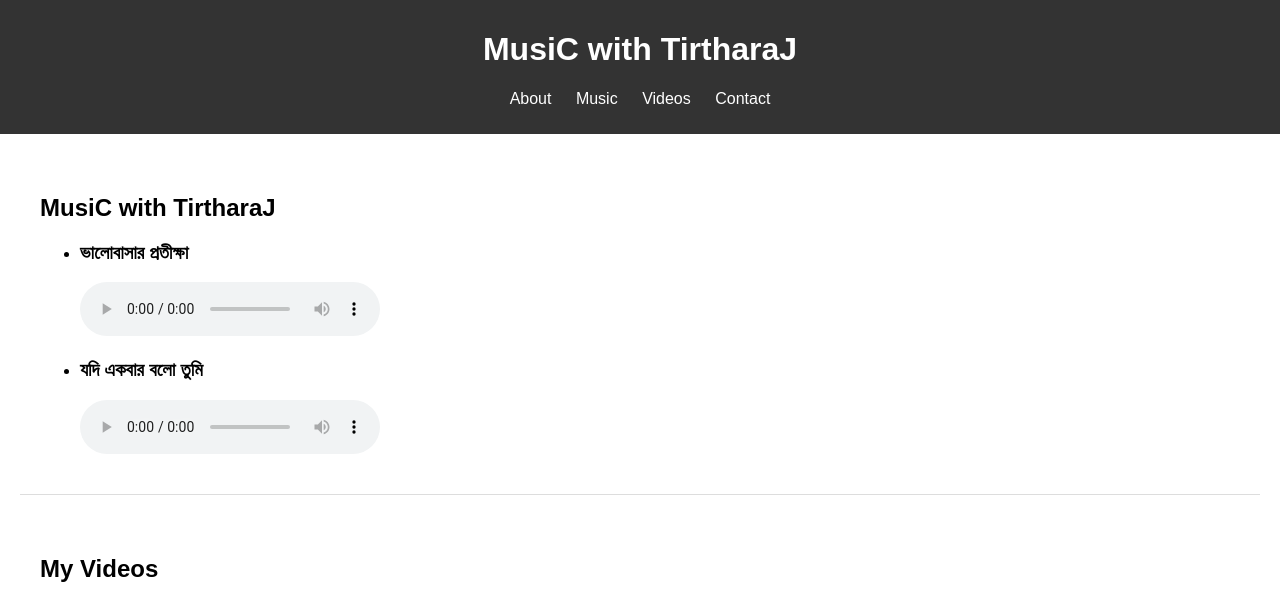
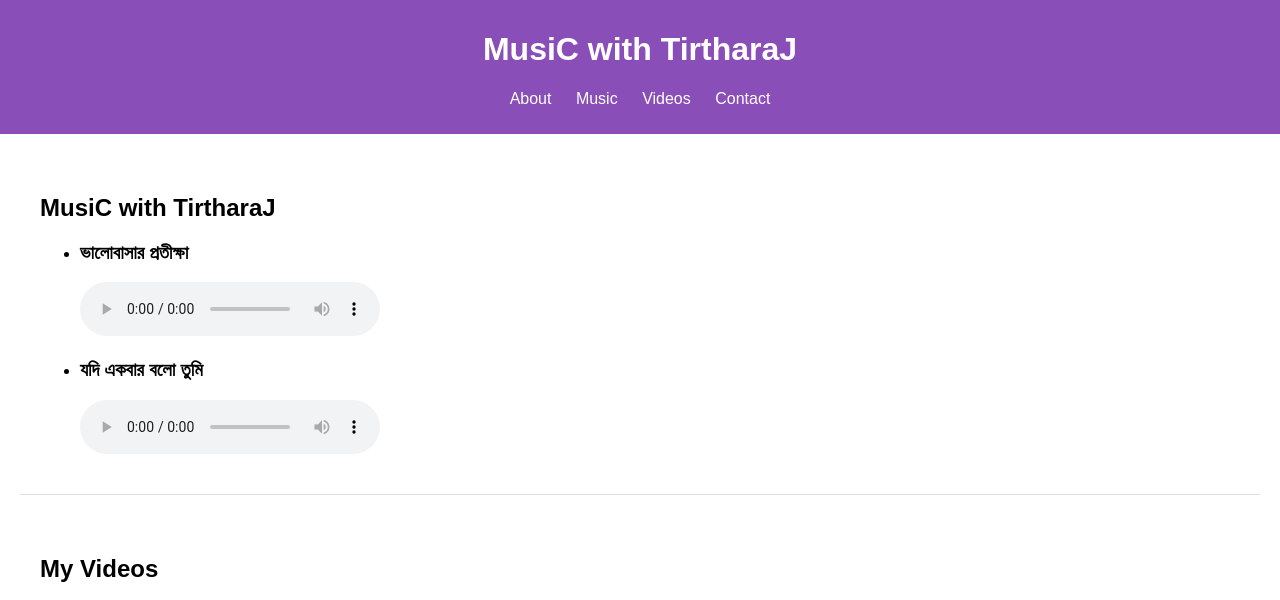
Before and after one commit to tirtha1125/my-music-2, a plain HTML site: page index.html in a window 1280 px wide. Shown: the top 600 px of the page. Drawn offline with Linux system fonts and the light colour scheme.

Commit message:
Update styles.css

```diff
--- a/styles.css
+++ b/styles.css
@@ -5,7 +5,7 @@ body {
 }
 
 header {
-    background-color: #333;
+    background-color: #894eb7;
     color: #fff;
     padding: 10px 0;
     text-align: center;
```
